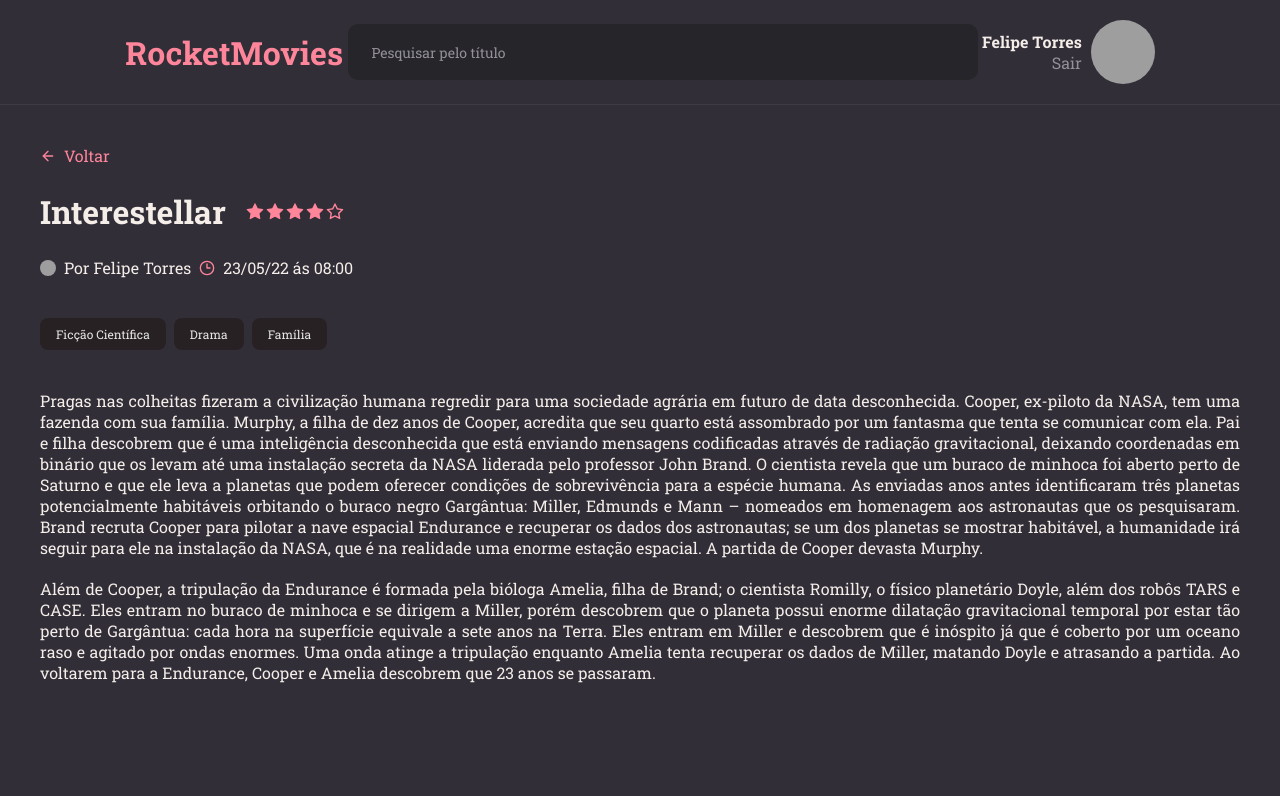
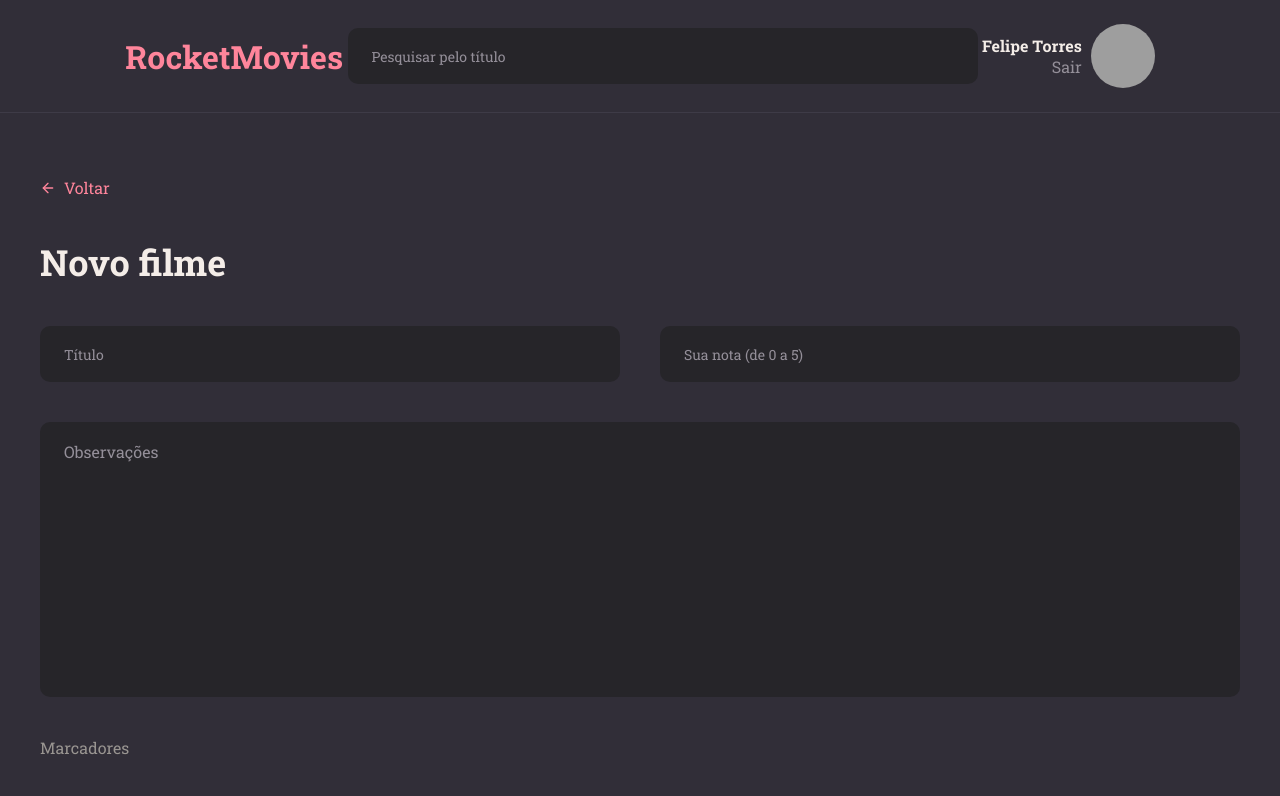
Before and after one commit to Felipe099/Challenge_RocketMovies_Rocketseat, a React (Vite) app: page / in a window 1280 px wide. Shown: the top 796 px of the page. Built offline with nearby package versions, Linux system fonts and the light colour scheme; grey boxes are pictures that could not be loaded.

Commit message:
add style screen Create

```diff
--- a/src/Components/Input/styles.js
+++ b/src/Components/Input/styles.js
@@ -2,6 +2,7 @@ import styled from 'styled-components';
 
 export const Container = styled.div`
     width: 100%;
+    height: 56px;
     display: flex;
     align-items: center;
 
@@ -11,7 +12,6 @@ export const Container = styled.div`
 
     > input {
         width: 100%;
-        height: 56px;
         background-color: transparent;
         border: 0;
         font-size: 14px;
--- a/src/main.jsx
+++ b/src/main.jsx
@@ -5,13 +5,13 @@ import GlobalStyles from './styles/global';
 
 import theme from './styles/theme';
 
-import Details from './pages/Details';
+import Create from './pages/Create';
 
 ReactDOM.createRoot(document.getElementById('root')).render(
     <React.StrictMode>
         <ThemeProvider theme={theme}>
             <GlobalStyles />
-            <Details />
+            <Create />
         </ThemeProvider>
     </React.StrictMode>
 );
--- a/src/pages/Create/styles.js
+++ b/src/pages/Create/styles.js
@@ -32,9 +32,13 @@ export const Container = styled.div`
         }
 
         .tags {
+            height: 90px;
             display: flex;
             gap: 24px;
             background-color: ${({ theme }) => theme.COLORS.BACKGROUND_900};
+            align-items: center;
+            border-radius: 8px;
+            padding: 16px;
         }
 
         .buttons {
```
